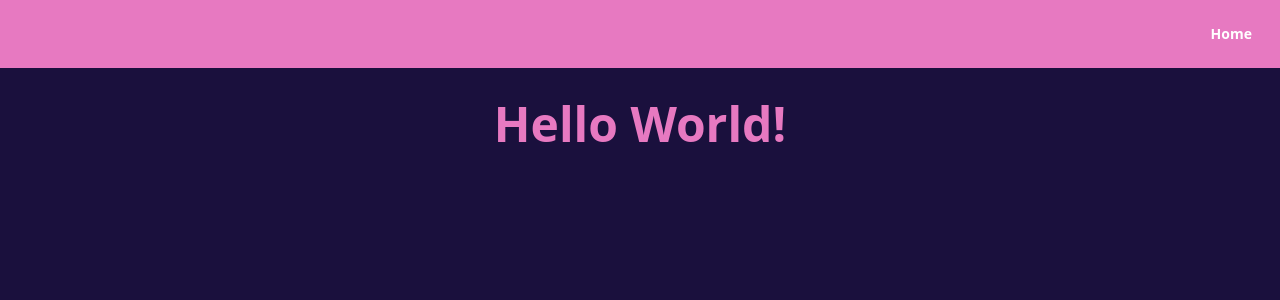
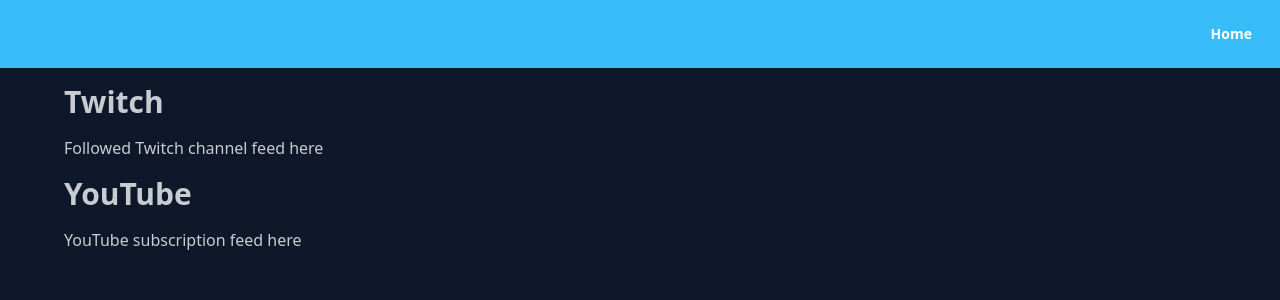
Before and after one commit to Brandon-Ritchie/whos-live, a React (Vite) app: page / in a window 1280 px wide. Shown: the top 300 px of the page. Built offline with nearby package versions, Linux system fonts and the light colour scheme.

Commit message:
More basic stuff

```diff
--- a/src/routes/Root.tsx
+++ b/src/routes/Root.tsx
@@ -1,7 +1,14 @@
 export default function Root() {
   return (
     <>
-      <h1>Hello World!</h1>
+      <h2>Twitch</h2>
+      <div>
+        <p>Followed Twitch channel feed here</p>
+      </div>
+      <h2>YouTube</h2>
+      <div>
+        <p>YouTube subscription feed here</p>
+      </div>
     </>
   );
 }
--- a/tailwind.config.js
+++ b/tailwind.config.js
@@ -6,6 +6,6 @@
   },
   plugins: [require("daisyui")],
   daisyui: {
-    themes: ["synthwave"],
+    themes: ["night"],
   },
 };
```
